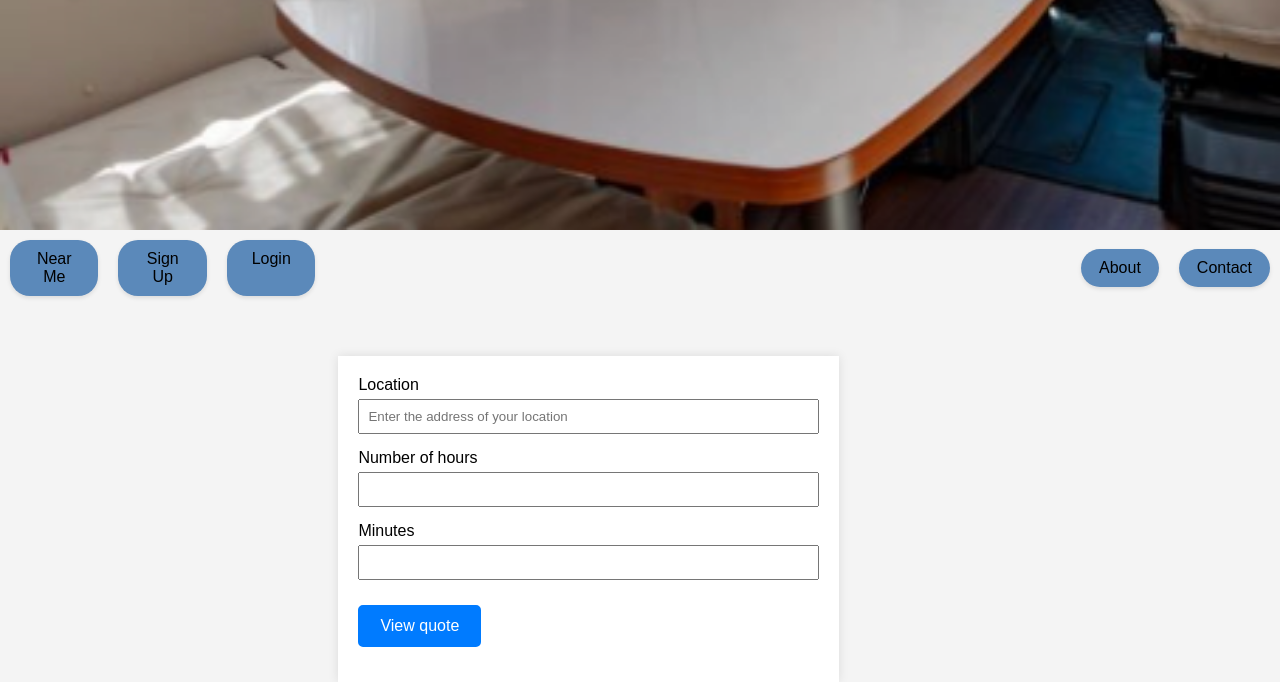
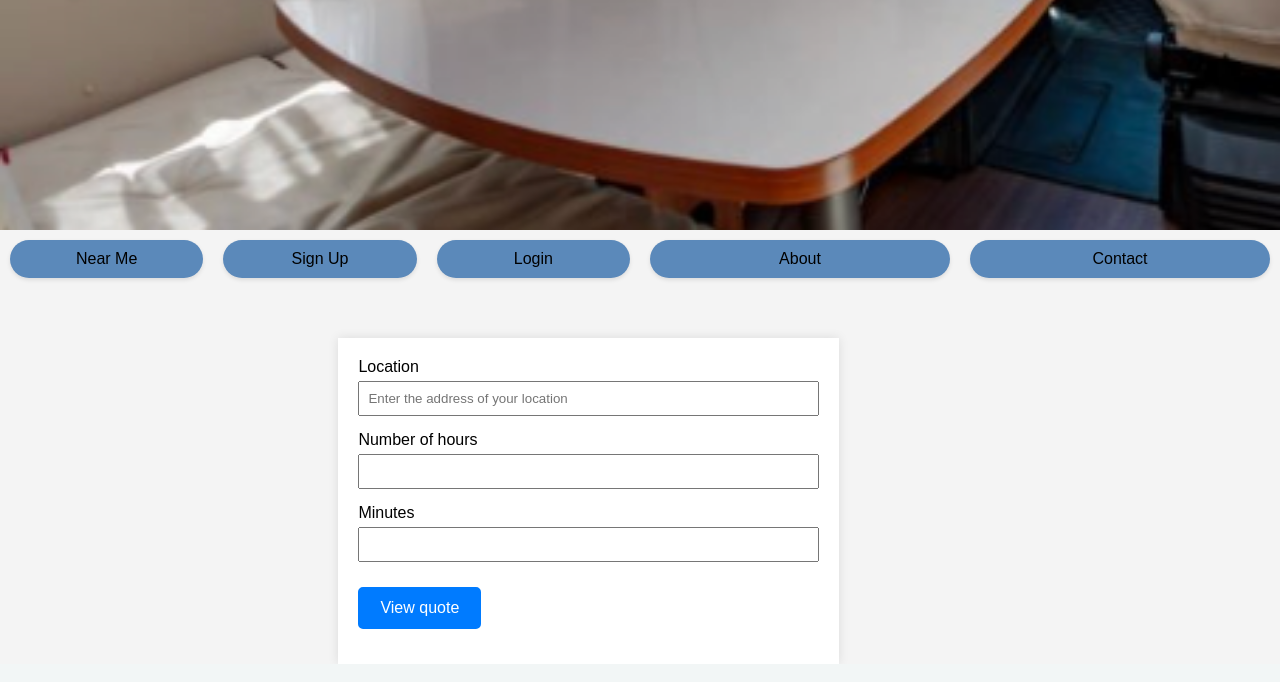
Before and after one commit to dniyomukiza/nearme, a Flask app: page / in a window 1280 px wide. Shown: the part 661-1343 px from the top of the page. Run offline with Flask 3, Linux system fonts and the light colour scheme.

Commit message:
fixing css

```diff
--- a/nearme/static/css/home.css
+++ b/nearme/static/css/home.css
@@ -53,11 +53,19 @@ nav {
     display: flex;
     width: 100%;
     align-items: center;
+    justify-content: center;
+}
+
+.nav-container {
+    display: flex;
+    width: 100%;
     justify-content: space-between;
 }
 
 nav .left, nav .right {
     display: flex;
+    flex: 1;
+    justify-content: space-evenly;
 }
 
 .content {
@@ -113,16 +121,7 @@ nav .left, nav .right {
 
 /* Responsive adjustments */
 @media (max-width: 768px) {
-    nav {
-        flex-direction: column;
-        align-items: center;
-    }
     nav .left, nav .right {
-        flex-direction: column;
-        width: 100%;
-    }
-    nav a {
-        margin: 5px 0;
-        width: 90%; /* Ensure links take the same width */
+        justify-content: center;
     }
 }
--- a/nearme/templates/parent.html
+++ b/nearme/templates/parent.html
@@ -10,6 +10,7 @@
     <img src="{{ url_for('static', filename='images/img.png') }}" alt="Photo">
     <header>
         <nav>
+            <div class="nav-container">
                 <div class="left">
                     <a href="{{ url_for('main.home') }}">Near Me</a>
                     <a href="{{ url_for('main.register') }}">Sign Up</a>
@@ -18,6 +19,7 @@
                 <div class="right">
                     <a href="{{ url_for('main.about') }}">About</a>
                     <a href="{{ url_for('main.contact') }}">Contact</a>
+                </div>
             </div>
         </nav>
     </header>
```
Lines whose indentation alone changed are shown as unchanged.
